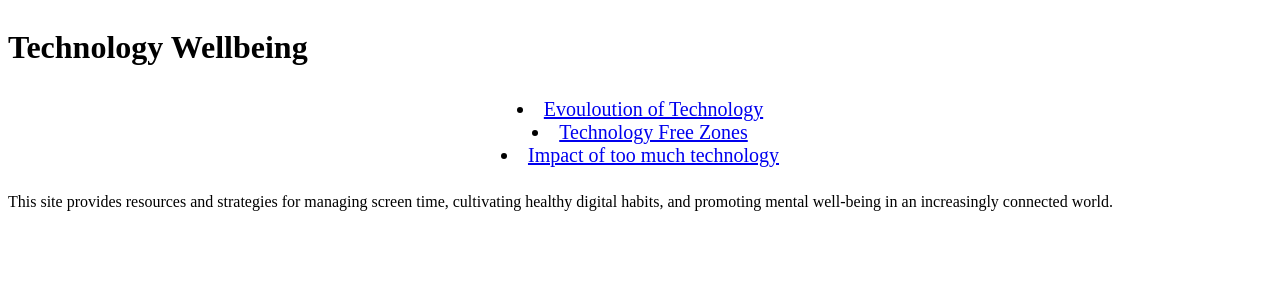
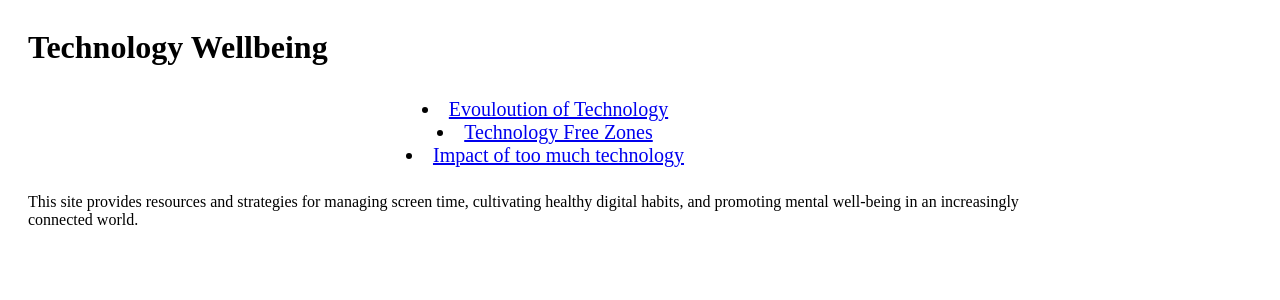
Before and after one commit to alexbaxter07/college, a PHP site: page /index.html in a window 1280 px wide. Shown: the top 300 px of the page. Run offline with PHP 8.4, Linux system fonts and the light colour scheme.

Commit message:
updated: padding

```diff
--- a/random projects/tech mindefulness/styles.css
+++ b/random projects/tech mindefulness/styles.css
@@ -1,6 +1,8 @@
 #container {
     display: flex;
     flex-flow: column;
+    padding-left: 20px;
+    padding-right: 210px;
 }
 
 #content{
```
